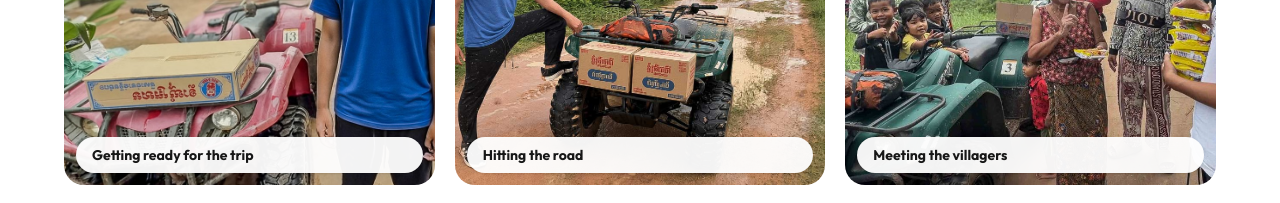
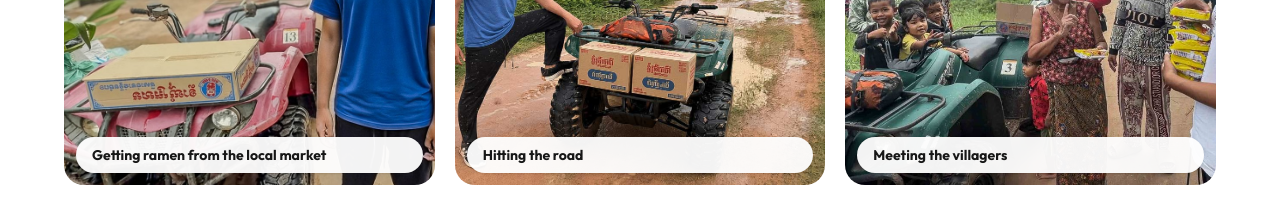
Before and after one commit to iampiotr/ramenrun, a React (Vite) app: page / in a window 1280 px wide. Shown: the part 5280-5483 px from the top of the page. Built offline with nearby package versions, Linux system fonts and the light colour scheme.

Commit message:
Rename the first gallery photo to getting ramen from the local market.

```diff
--- a/src/content.ts
+++ b/src/content.ts
@@ -105,7 +105,7 @@ export const gallery = {
     {
       src: photo('loading4.jpg'),
       alt: 'We started at a local market in Siem Reap, Cambodia, where we picked up boxes of ramen and loaded them onto our ATVs.',
-      caption: 'Getting ready for the trip',
+      caption: 'Getting ramen from the local market',
       width: 1024,
       height: 848,
     },
```
